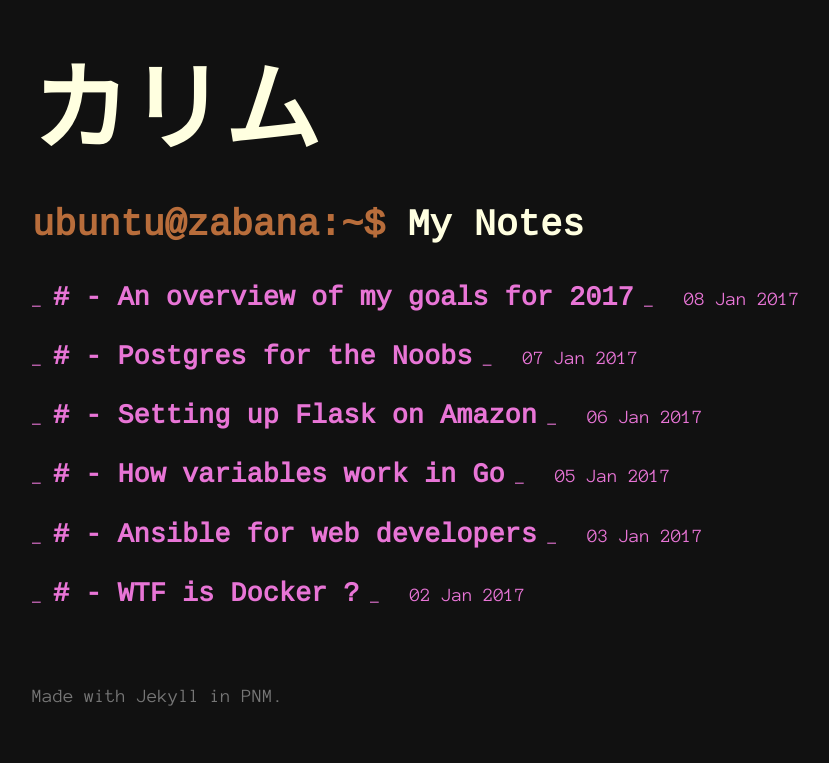
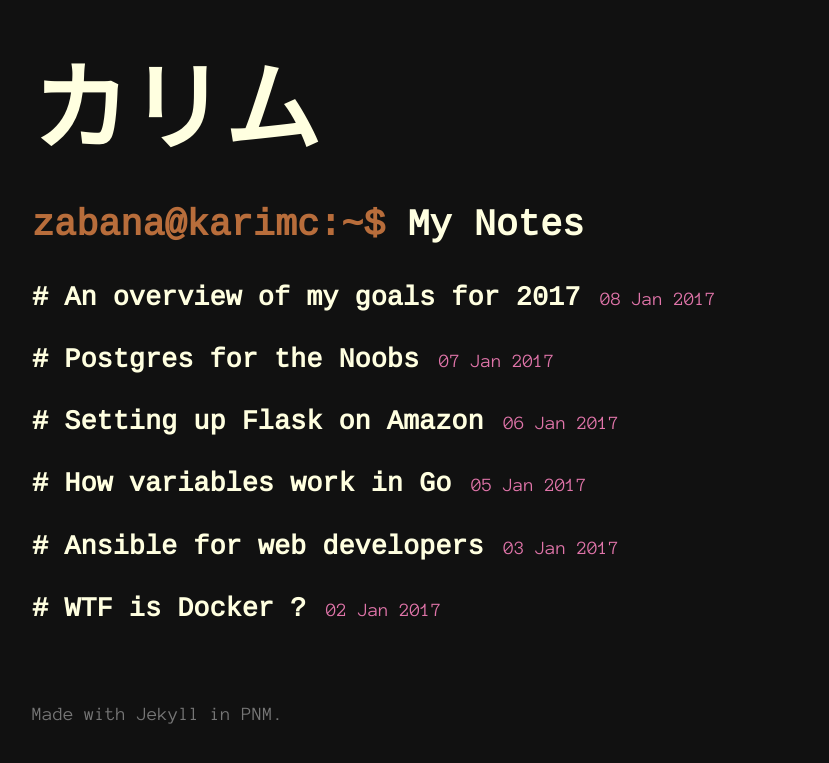
Before and after one commit to Zabanaa/zabanaa.github.io, a Jekyll site: the page built from notes.html, in a window 1280 px wide. Shown: the top 763 px of the page, without its empty margins (16-845 px from the left). Built offline with Jekyll 4.4.1, drawn with Linux system fonts in a browser that asks for light colours.

Commit message:
style the blog

```diff
--- a/_dev/sass/_vars.sass
+++ b/_dev/sass/_vars.sass
@@ -8,13 +8,7 @@
 $headings: 'Cousine', monospace
 
 // Color Variables
-$primary: #0A001A
-$secondary: #B03FC6
-$tertiary: #E20036
-$quarternary: #00A598
-$fifth: #fff
 
-$purple: #26293A
 $light-blue: #00DCDA
 $light-purple: #E875D6
 $green: #00CB22
--- a/_dev/sass/sections/_layout.sass
+++ b/_dev/sass/sections/_layout.sass
@@ -6,7 +6,6 @@
     font-family: $headings
 a
     color: inherit
-    transition: .2s ease
     outline: 0
     text-decoration: none
 
--- a/_layouts/post.html
+++ b/_layouts/post.html
@@ -20,7 +20,7 @@
     <section class="post__navigation">
 
         <h2 class="section-heading">
-            <span>ubuntu@zabana:~$</span>
+            <span>zabana@karimc:~$</span>
             <span>ls otherposts/</span>
         </h2>
 
--- a/notes.html
+++ b/notes.html
@@ -12,7 +12,7 @@
     <section class="notes">
 
         <h2 class="section-heading">
-            <span>ubuntu@zabana:~$</span>
+            <span>zabana@karimc:~$</span>
             <span>My Notes</span>
         </h2>
 
@@ -21,7 +21,7 @@
             {% for post in site.posts %}
 
             <li>
-                <a href="{{post.url}}.html"> <h2> # - {{post.title}}</h2> </a>
+                <a href="{{post.url}}.html"><h2> # {{post.title}}</h2></a>
                 <time> {{post.date | date_to_string}}</time>
             </li>
             {% endfor %}
```
Also changed, not shown: _dev/sass/sections/_notes.sass (+12 -4 lines), _dev/sass/sections/_post.sass (+18 -7 lines), assets/css/main.css.
